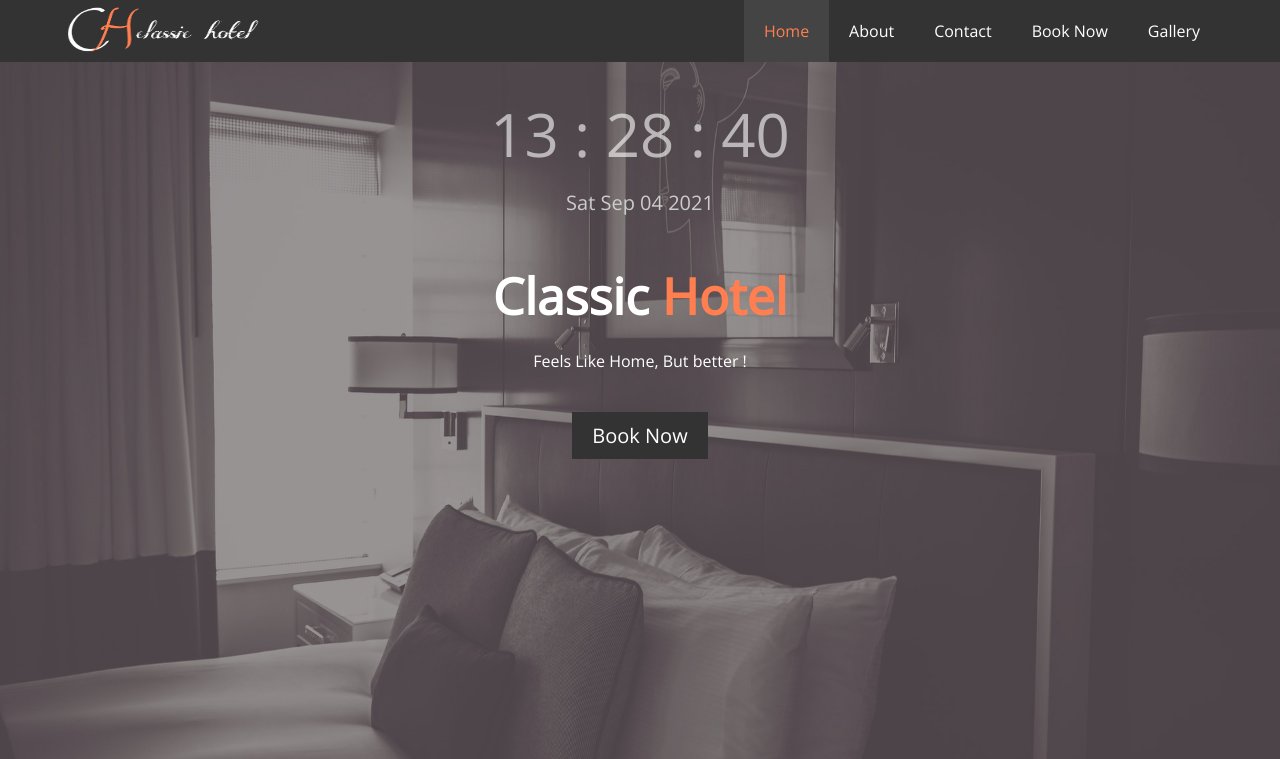
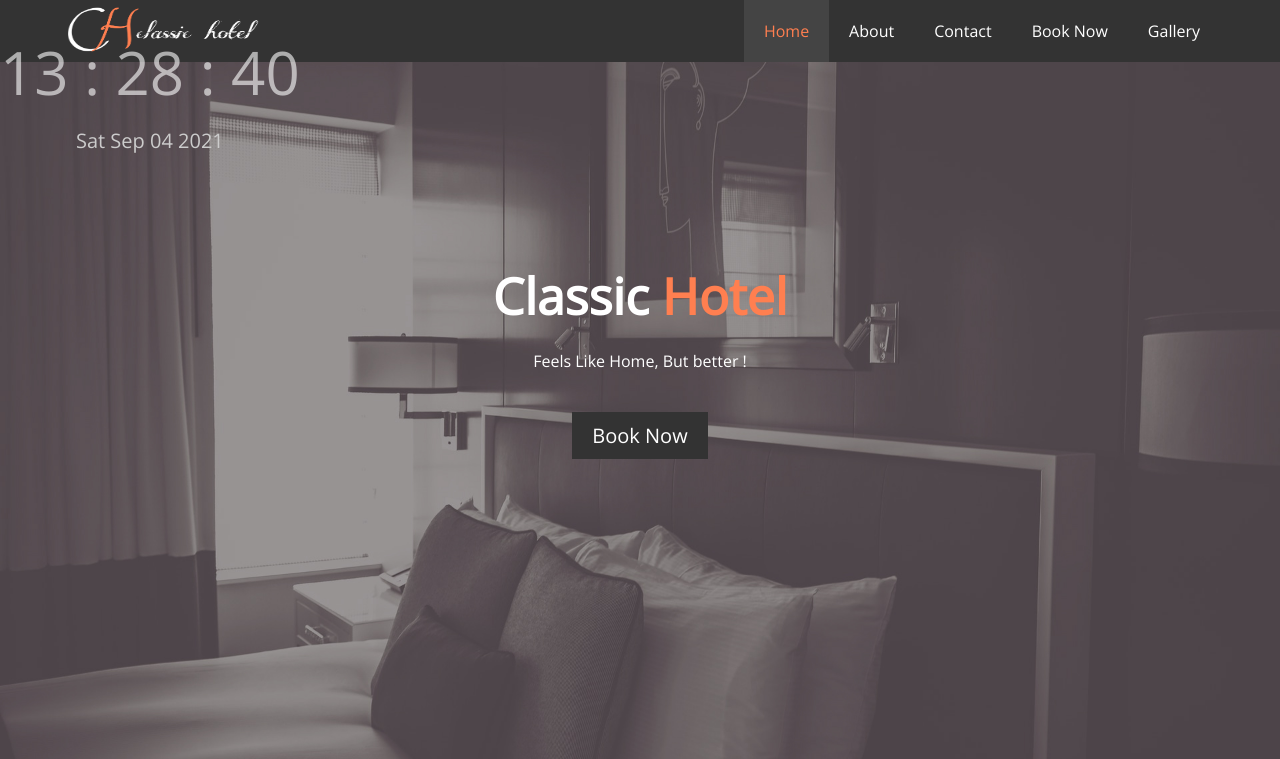
Before and after one commit to sishir123/sishir-kharel-hotel, a plain HTML site: page index.html in a window 1280 px wide. Shown: the top 759 px of the page. Drawn offline with nearby package versions, Linux system fonts and the light colour scheme.

Commit message:
Update index.css

```diff
--- a/css/index.css
+++ b/css/index.css
@@ -13,13 +13,11 @@
 #center {
 	padding-top: 200px;
 	text-align: center;
-	position:relative;
+
 }
 #center .home-page-clock {
-	position:absolute;
+	position: absolute;
 	top: 30px;
-	left:0;
-	right:0;
 	text-align: center;
 	font-size: 2rem;
 }
```
